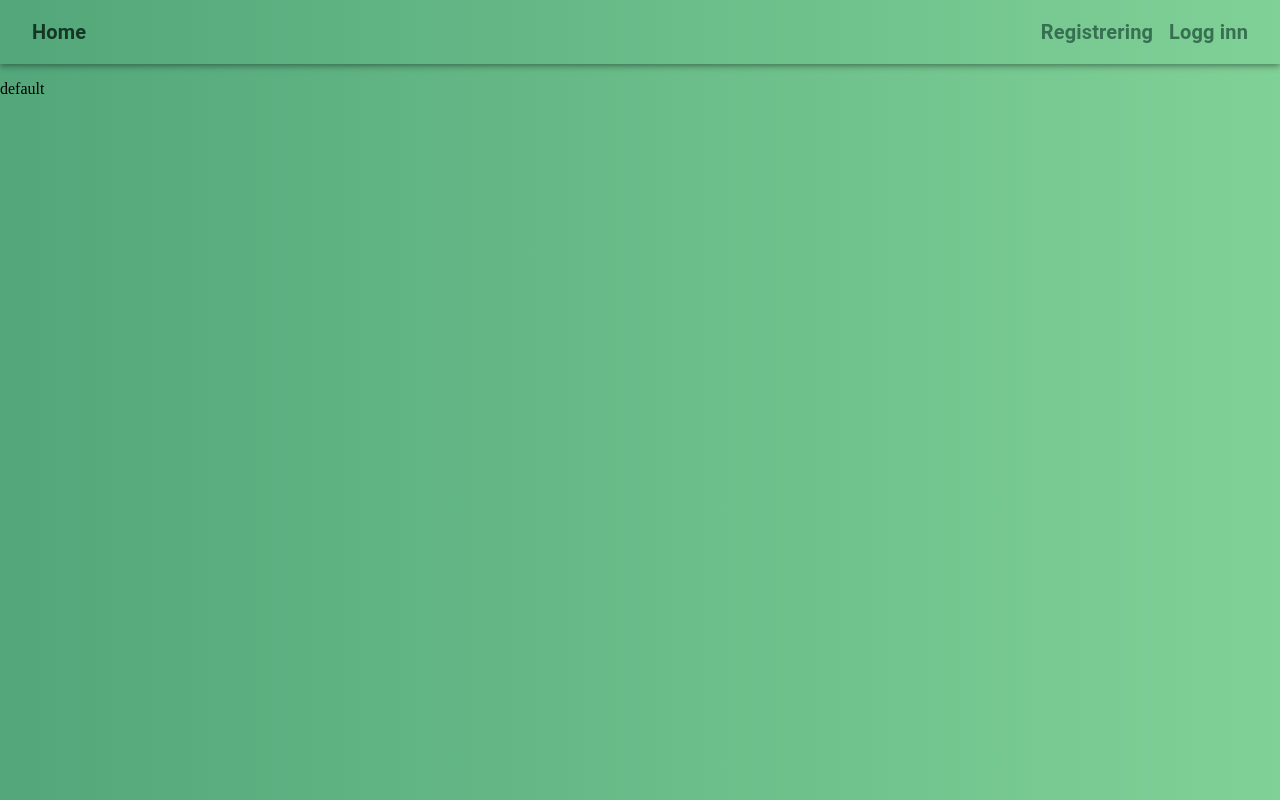
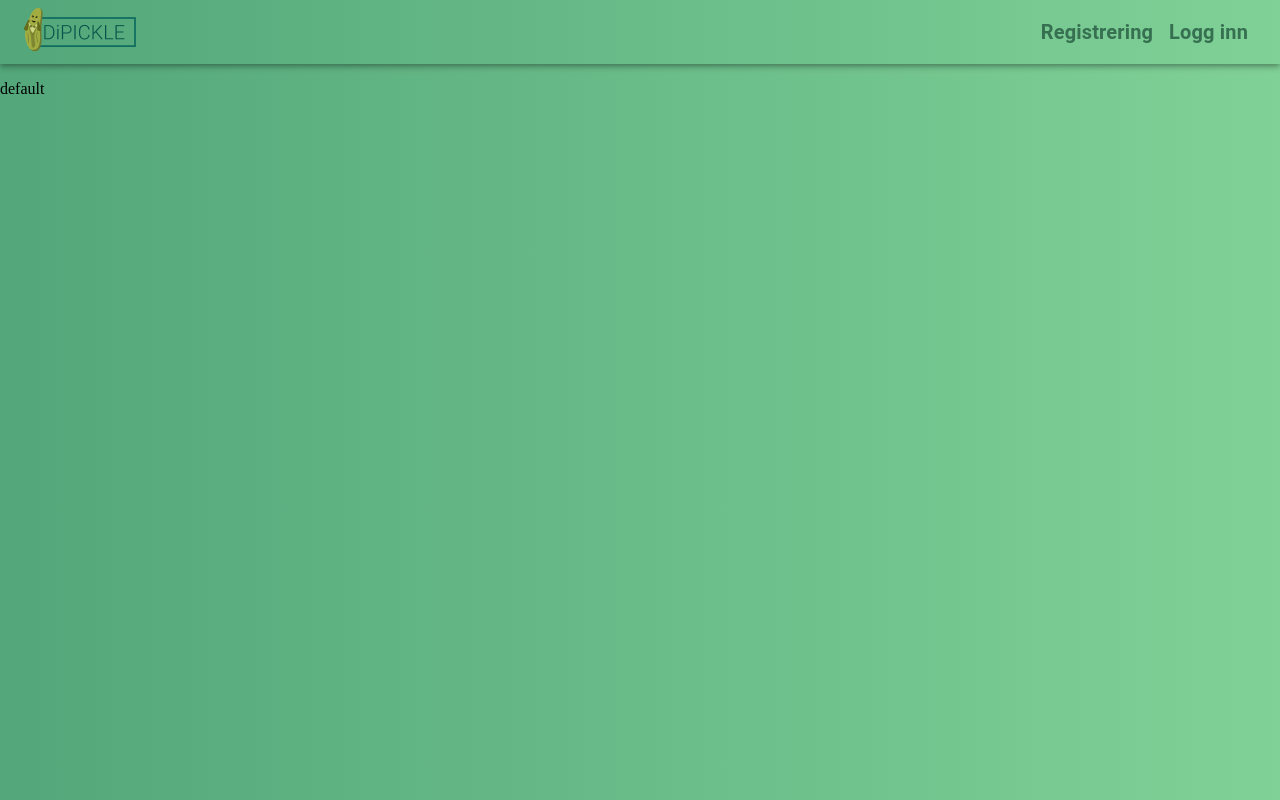
Before and after one commit to phajsi/LIM01, a React (Create React App) app in the folder frontend/: page /sets in a window 1280 px wide. Built offline with nearby package versions, Linux system fonts and the light colour scheme.

Commit message:
Added the logo instead of home text on navbar

```diff
--- a/frontend/src/components/Navbar/Navbar.js
+++ b/frontend/src/components/Navbar/Navbar.js
@@ -4,6 +4,7 @@ import { Redirect, Link } from 'react-router-dom';
 import { AppBar, Typography, Toolbar } from '@material-ui/core';
 import { connect } from 'react-redux';
 import { logout } from '../../actions/auth';
+import logo from '../../assets/images/logoWithText.png';
 import useStyles from './styles';
 
 const Navbar = ({ logout, isAuthenticated }) => {
@@ -31,7 +32,7 @@ const Navbar = ({ logout, isAuthenticated }) => {
     <>
       <Typography variant="h6" className={classes.right}>
         <Link to="/createexercise" className={classes.title}>
-          Opprett øvelse
+          Opprett oppgavesett
         </Link>
       </Typography>
       <Typography
@@ -51,19 +52,13 @@ const Navbar = ({ logout, isAuthenticated }) => {
     <div>
       <AppBar position="relative" className={classes.root}>
         <Toolbar>
-          <Typography variant="h6">
-            <Link
-              to="/home"
-              className={classes.title}
-              style={{ color: '#143725' }}
-            >
-              Home
-            </Link>
-          </Typography>
+          <Link to="/home">
+            <img src={logo} alt="logo" />
+          </Link>
           {isAuthenticated ? authLinks() : guestLinks()}
         </Toolbar>
       </AppBar>
-      {redirect ? <Redirect to="/" /> : <div> </div>}
+      {redirect ? <Redirect to="/" /> : <> </>}
     </div>
   );
 };
```
Also changed, not shown: frontend/src/assets/images/logoWithText.png (added).
